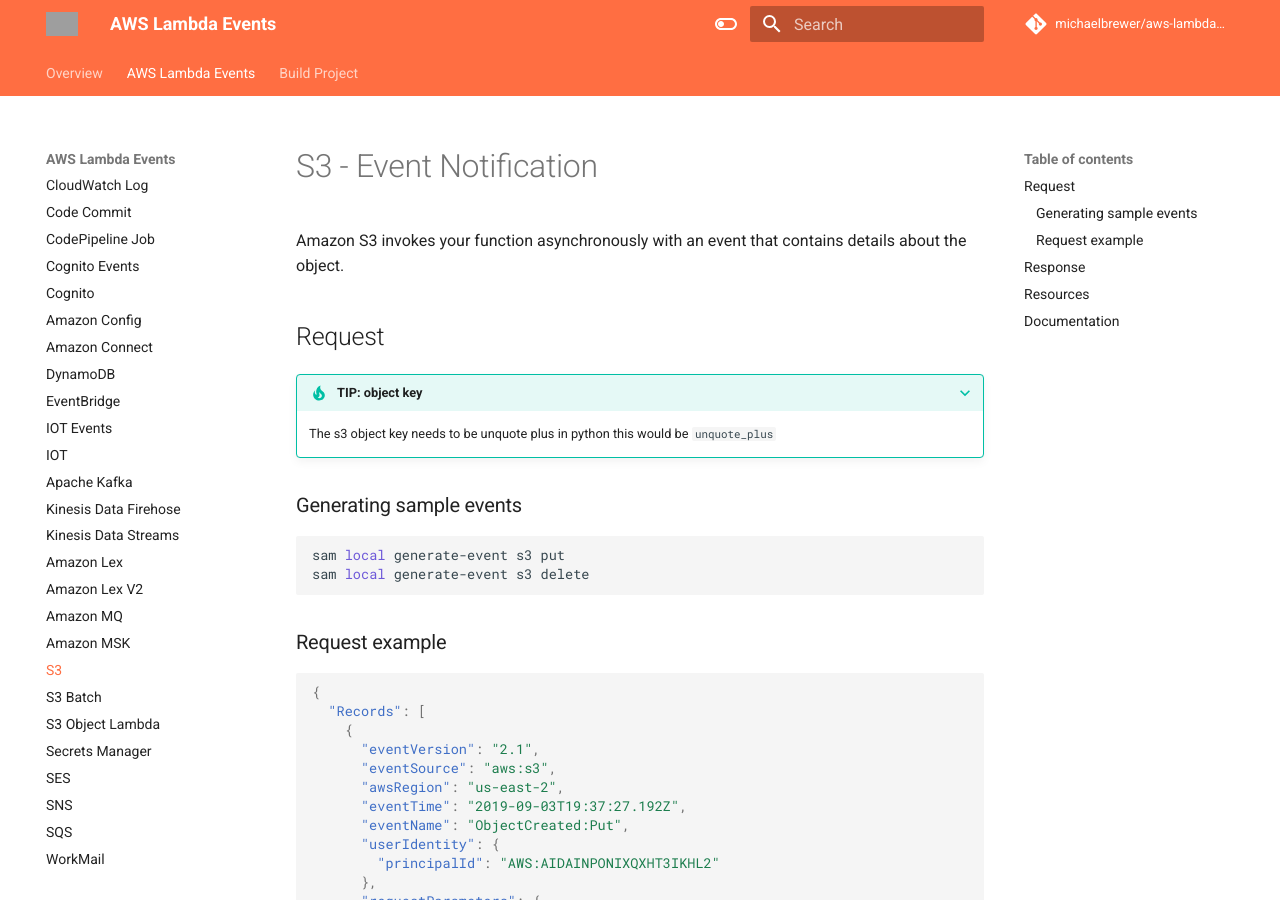
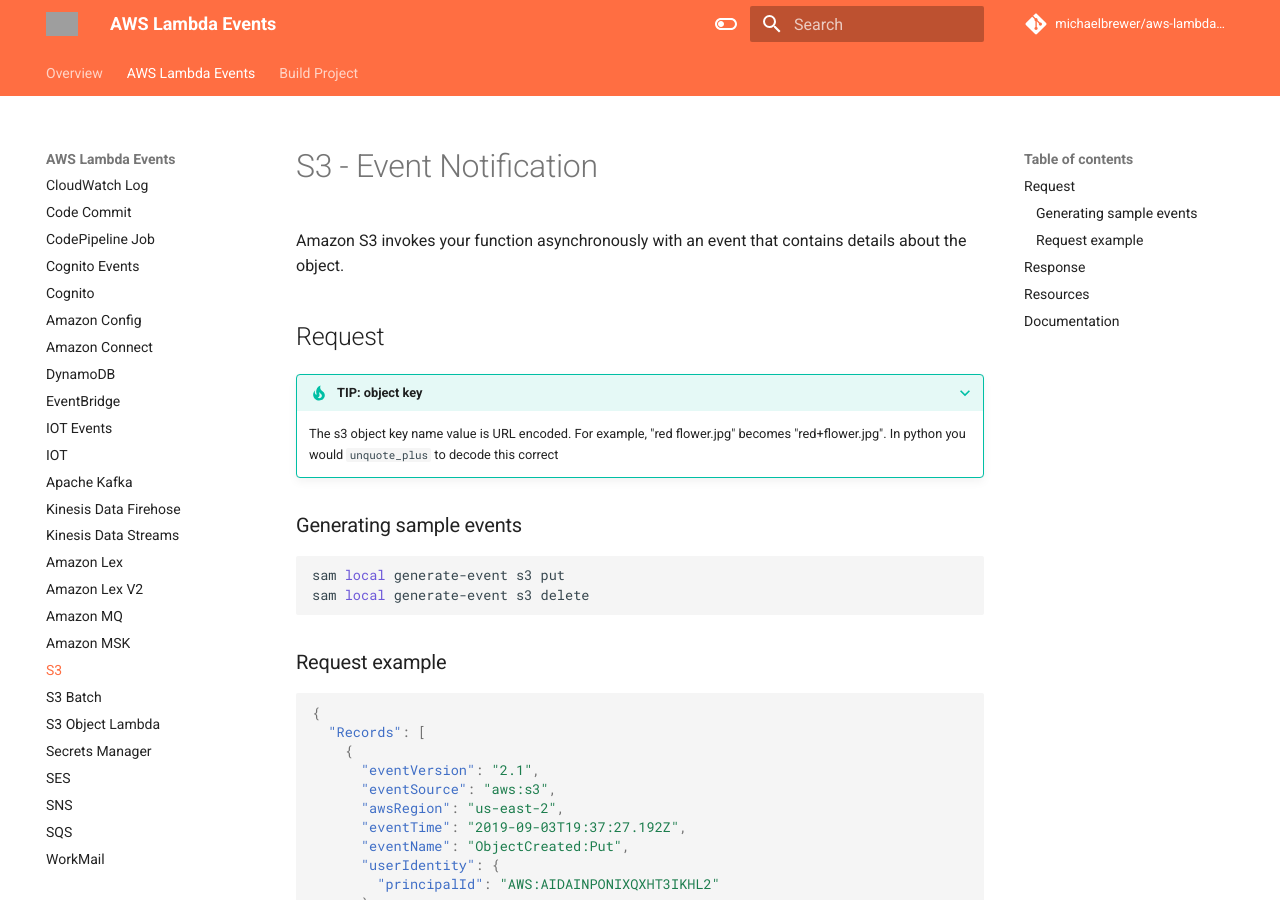
Before and after one commit to michaelbrewer/aws-lambda-events, an MkDocs documentation site: the page built from docs/s3.md, in a window 1280 px wide and 900 px high. Built offline with MkDocs 1.6.1 and Material for MkDocs 9.7.7, drawn with Linux system fonts in a browser that asks for light colours; comment, search, counter and statistics services are not loaded; grey boxes are pictures that could not be loaded.

Commit message:
feat(s3): Extract better docs

```diff
--- a/docs/s3.md
+++ b/docs/s3.md
@@ -9,7 +9,8 @@
 ## Request
 
 ???+ TIP "TIP: object key"
-    The s3 object key needs to be unquote plus in python this would be `unquote_plus`
+    The s3 object key name value is URL encoded. For example, "red flower.jpg" becomes "red+flower.jpg".
+    In python you would `unquote_plus` to decode this correct
 
 ### Generating sample events
 
```
